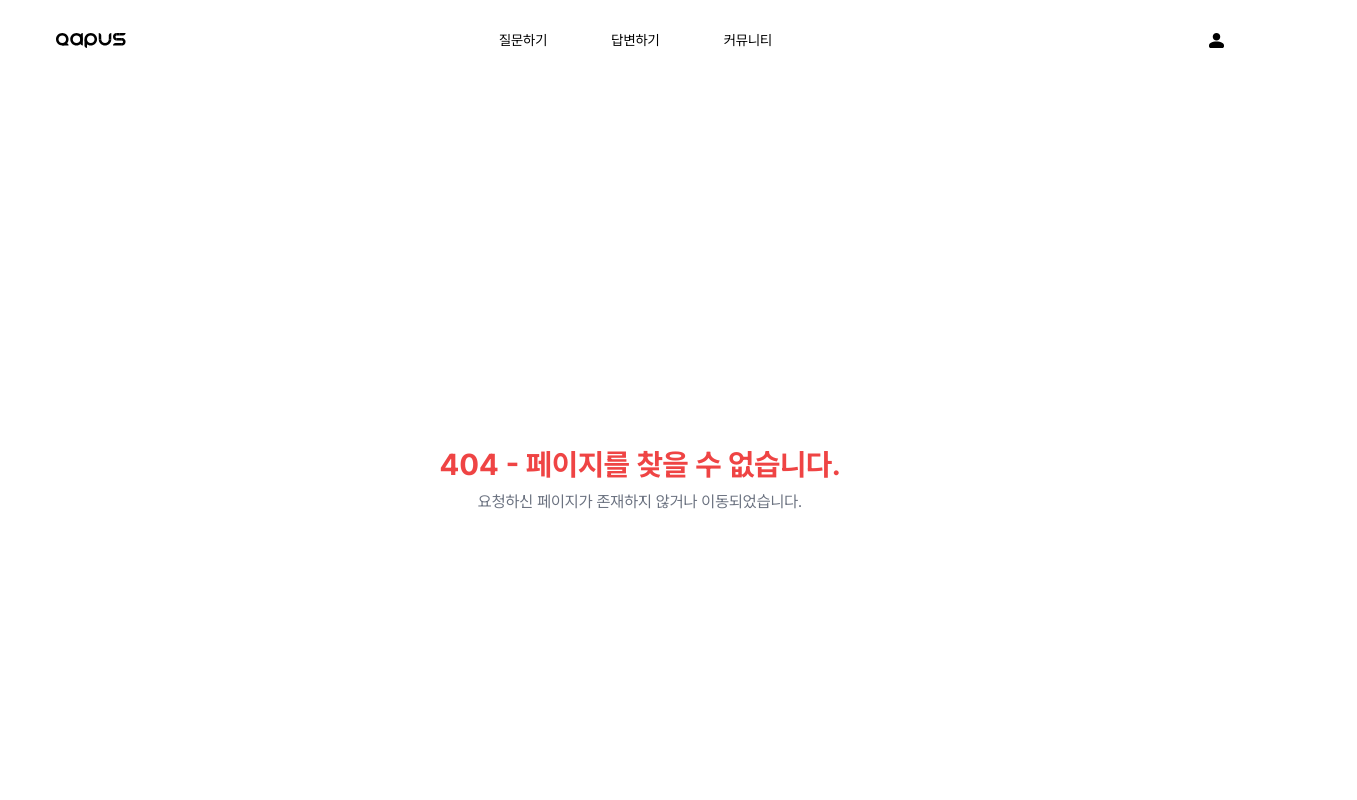
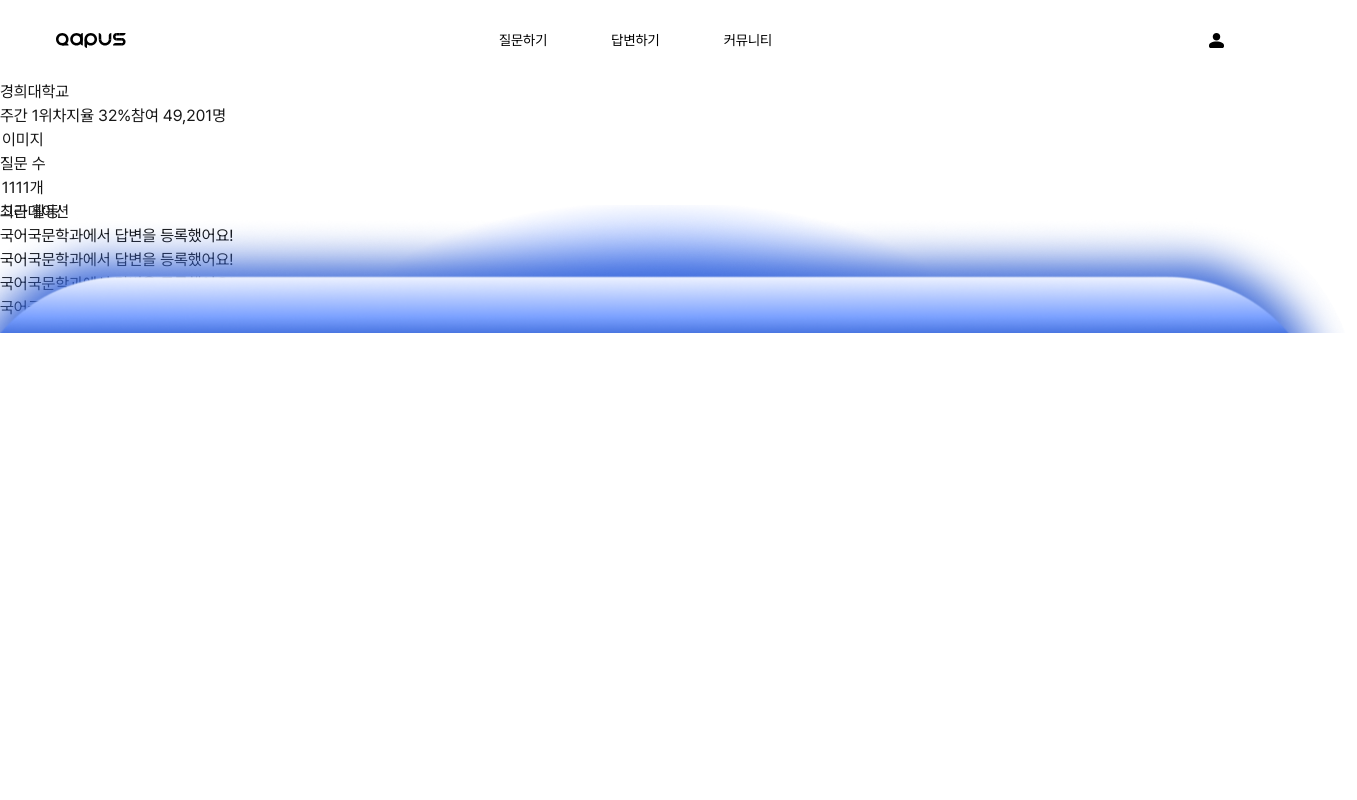
Before and after one commit to mimi-0506/Qampus_FE_deploy, a Next.js app: page /community/1 in a window 1280 px wide. Before the commit this address had no page. Shown: the top 800 px of the page, 1357 px wide, since content can reach past the window. Built offline with nearby package versions, Linux system fonts and the light colour scheme.

Commit message:
feat: 커뮤니티 상세페이지 초안

```diff
--- /dev/null
+++ b/app/community/[univId]/page.tsx
@@ -0,0 +1,41 @@
+// import Image from 'next/image';
+import BottomBar from '../_component/BottomBar';
+
+export default function Page() {
+  return (
+    <div className="w-screen min-h-screen flex flex-col">
+      <div className="w-screen relative">
+        <div className="relative">{/* <Image href="" alt="" fill/> */}</div>
+
+        <div className="flex flex-col">
+          <h1>경희대학교</h1>
+          <div className="flex">
+            <div>주간 1위</div>
+            <div>차지율 32%</div>
+            <div>참여 49,201명</div>
+          </div>
+
+          <div className="flex">
+            <div className="flex flex-col justify-center items-center">
+              <div>이미지</div>
+              <div>질문 수</div>
+              <div>1111개</div>
+            </div>
+          </div>
+
+          <div className="flex flex-col relative">
+            <div className="absolute top-0">그라데이션</div>
+            <h2>최근 활동</h2>
+            <ul>
+              <li>국어국문학과에서 답변을 등록했어요!</li>
+              <li>국어국문학과에서 답변을 등록했어요!</li>
+              <li>국어국문학과에서 답변을 등록했어요!</li>
+              <li>국어국문학과에서 답변을 등록했어요!</li>
+            </ul>
+          </div>
+        </div>
+      </div>
+      <BottomBar />
+    </div>
+  );
+}
--- /dev/null
+++ b/app/community/_component/BottomBar.tsx
@@ -0,0 +1,11 @@
+import Image from 'next/image';
+
+export default function BottomBar() {
+  return (
+    <div className="relative overflow-hidden w-[111vw]  h-[10vw] left-[-5vw] top-[-9vw] flex justify-center">
+      <div className="absolute left-0 top-0 w-[111vw] aspect-[2132/585] z-10">
+        <Image fill src="/images/community/bottom.png" alt="" />
+      </div>
+    </div>
+  );
+}
--- a/app/community/_component/Info.tsx
+++ b/app/community/_component/Info.tsx
@@ -8,6 +8,7 @@ import Slider from '@/components/ranking/Slider';
 import {rankType, universityType} from '@/type';
 import Image from 'next/image';
 import {useEffect, useState} from 'react';
+import BottomBar from './BottomBar';
 
 export default function Info() {
   const [rankStandard, setRankStandard] = useState<rankType>('weekly');
@@ -68,11 +69,7 @@ export default function Info() {
 
       <Slider top={'top-[45vw]'} data={data} />
 
-      <div className="relative overflow-hidden w-[111vw]  h-[10vw] left-[-5vw] top-[-9vw] flex justify-center">
-        <div className="absolute left-0 top-0 w-[111vw] aspect-[2132/585] z-10">
-          <Image fill src="/images/community/bottom.png" alt="" />
-        </div>
-      </div>
+      <BottomBar />
     </div>
   );
 }
```
